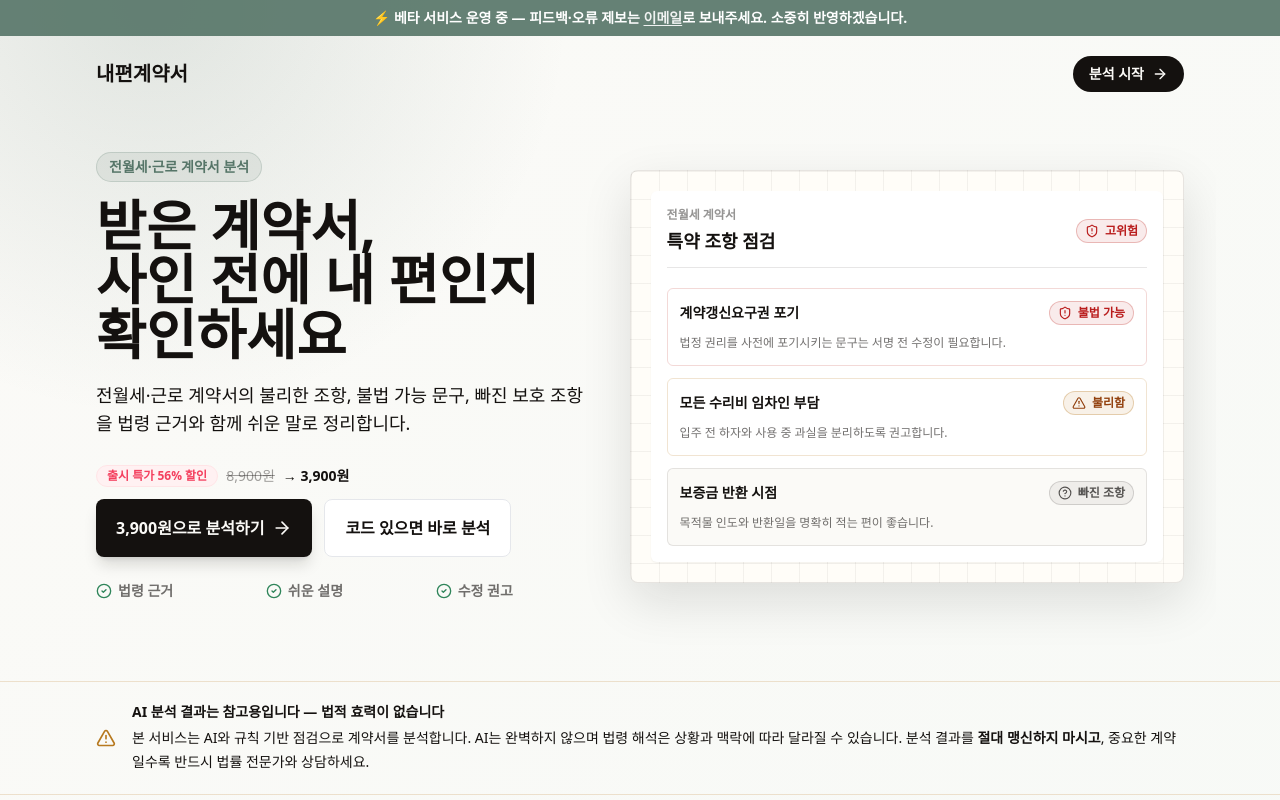
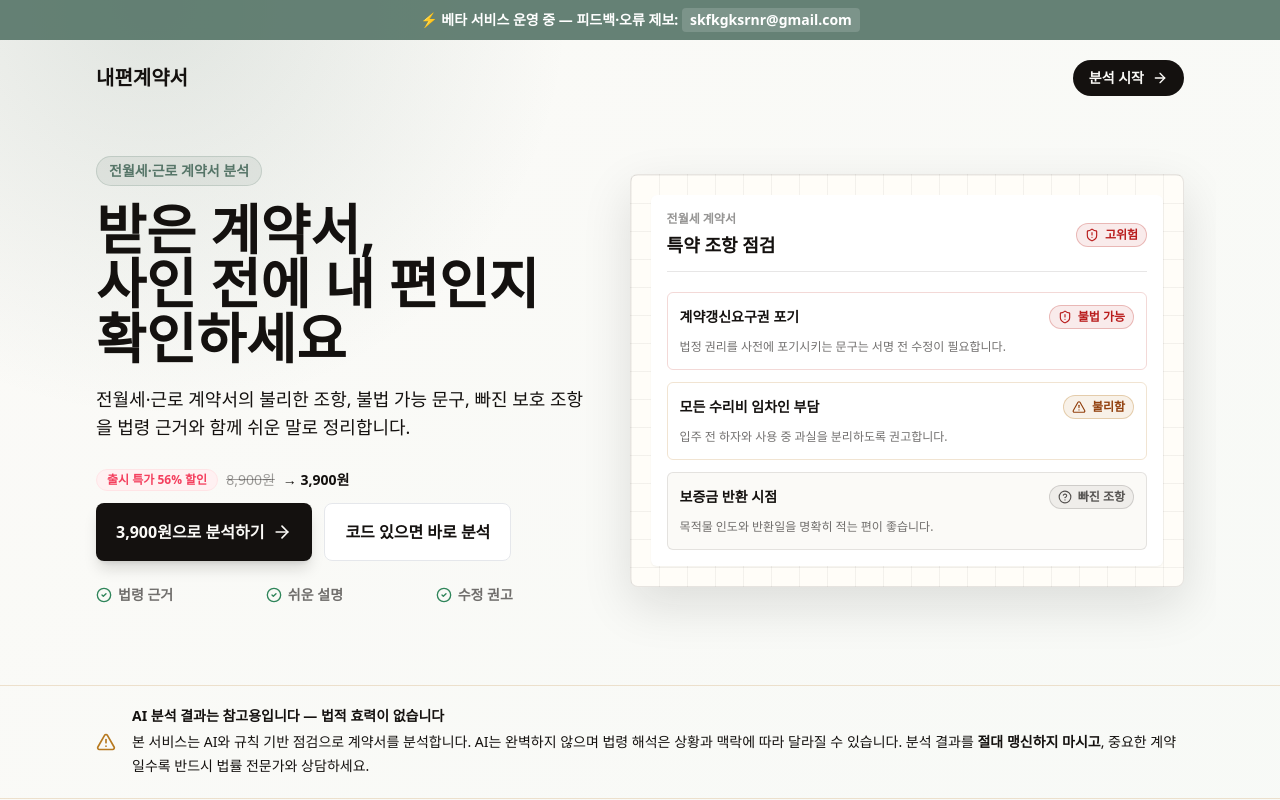
Before and after one commit to JaeHxn/my-side-contract, a Next.js app: page / in a window 1280 px wide. Shown: the top 800 px of the page. Built offline with nearby package versions, Linux system fonts and the light colour scheme; no server answers; a web font is replaced by a local one.

Commit message:
fix: 베타 배너 mailto 링크 → 이메일 주소 클립보드 복사 버튼으로 교체

```diff
--- a/app/page.tsx
+++ b/app/page.tsx
@@ -1,4 +1,5 @@
 import Link from "next/link";
+import { BetaBanner } from "@/components/beta-banner";
 import {
   AlertTriangle,
   ArrowRight,
@@ -207,17 +208,7 @@ function ContractPreview() {
 export default function HomePage() {
   return (
     <main className="min-h-screen">
-      {/* 베타 서비스 배너 */}
-      <div className="w-full bg-sage/90 px-4 py-2 text-center text-xs font-bold text-white sm:text-sm">
-        ⚡ 베타 서비스 운영 중 — 피드백·오류 제보는{" "}
-        <a
-          href="mailto:skfkgksrnr@gmail.com"
-          className="underline underline-offset-2 opacity-90 hover:opacity-100"
-        >
-          이메일
-        </a>
-        로 보내주세요. 소중히 반영하겠습니다.
-      </div>
+      <BetaBanner />
 
       <header className="mx-auto flex max-w-6xl items-center justify-between gap-4 px-5 py-5 sm:px-6 lg:px-8">
         <Link className="shrink-0 text-xl font-black text-ink" href="/">
--- /dev/null
+++ b/components/beta-banner.tsx
@@ -0,0 +1,47 @@
+"use client";
+
+import { useState } from "react";
+
+const CONTACT_EMAIL = "skfkgksrnr@gmail.com";
+
+export function BetaBanner() {
+  const [copied, setCopied] = useState(false);
+
+  async function handleCopy() {
+    try {
+      await navigator.clipboard.writeText(CONTACT_EMAIL);
+      setCopied(true);
+      setTimeout(() => setCopied(false), 2000);
+    } catch {
+      // clipboard API 미지원 시 선택 fallback
+      const el = document.createElement("textarea");
+      el.value = CONTACT_EMAIL;
+      el.style.position = "fixed";
+      el.style.opacity = "0";
+      document.body.appendChild(el);
+      el.select();
+      document.execCommand("copy");
+      document.body.removeChild(el);
+      setCopied(true);
+      setTimeout(() => setCopied(false), 2000);
+    }
+  }
+
+  return (
+    <div className="w-full bg-sage/90 px-4 py-2 text-center text-xs font-bold text-white sm:text-sm">
+      ⚡ 베타 서비스 운영 중 — 피드백·오류 제보:{" "}
+      <button
+        onClick={handleCopy}
+        className="inline-flex items-center gap-1 rounded bg-white/15 px-2 py-0.5 font-bold transition hover:bg-white/25 active:scale-95"
+        aria-label={copied ? "이메일 주소 복사됨" : "이메일 주소 복사"}
+        type="button"
+      >
+        {copied ? (
+          <>✓ 복사됨</>
+        ) : (
+          <>{CONTACT_EMAIL}</>
+        )}
+      </button>
+    </div>
+  );
+}
```
